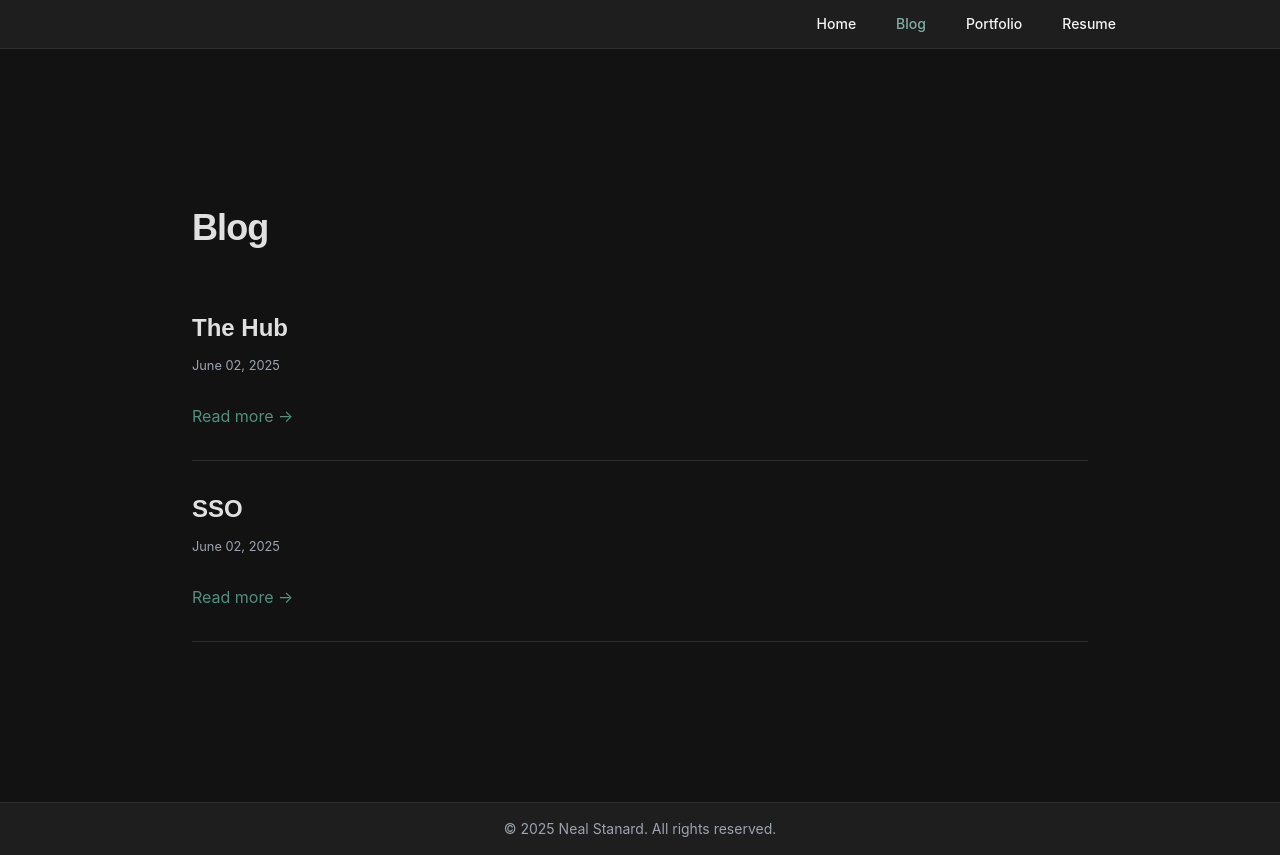
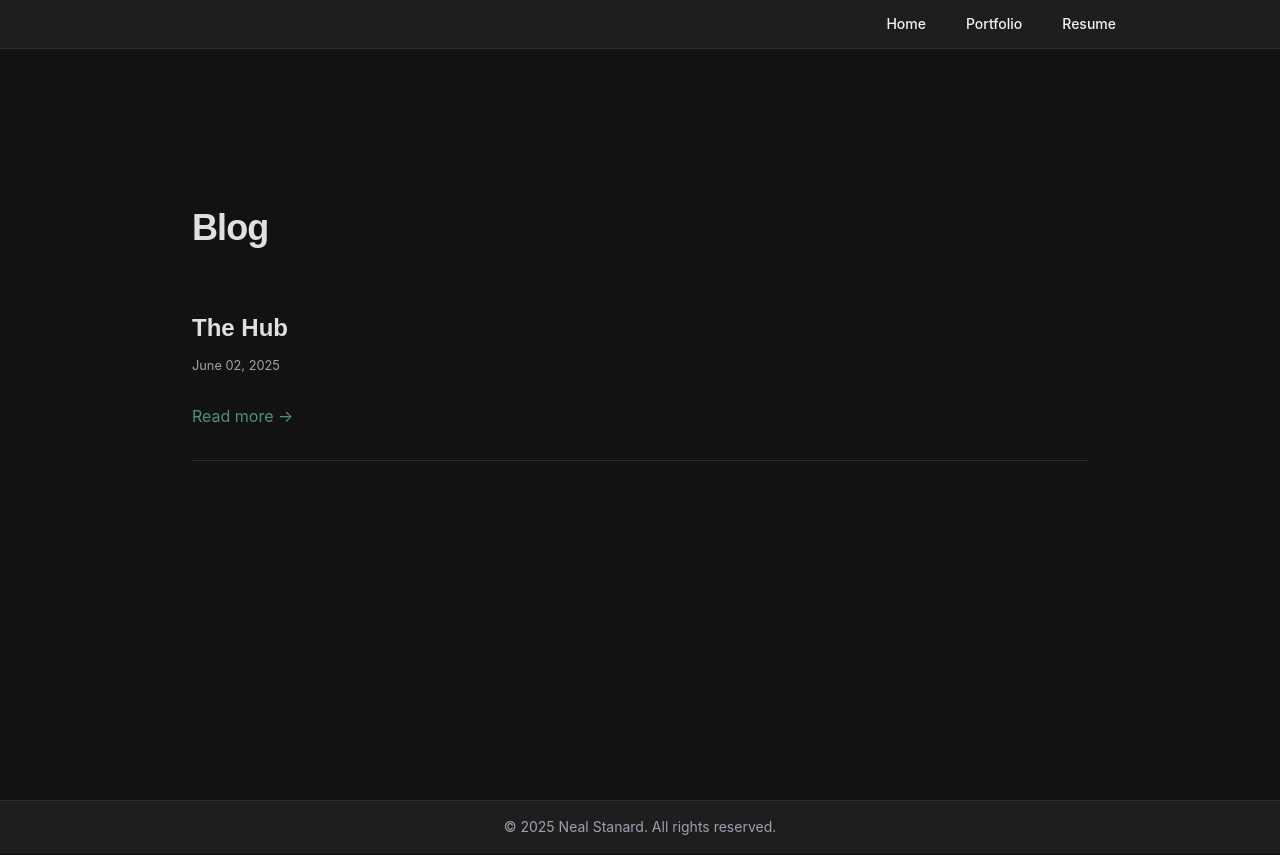
Before and after one commit to nstanard/nstanard.github.io, a Gatsby site: page /blog in a window 1280 px wide. Built offline with nearby package versions, Linux system fonts and the light colour scheme; Gatsby itself is replaced by a stand-in of ours.

Commit message:
don't show blog page in nav

```diff
--- a/content/blog/hub/index.mdx
+++ b/content/blog/hub/index.mdx
@@ -2,6 +2,7 @@
 title: "The Hub"
 date: "2025-06-02"
 description: ""
+published: true
 ---
 
-# TODO... write a blog post
+At The Routing Company, ...
--- a/content/blog/sso/index.mdx
+++ b/content/blog/sso/index.mdx
@@ -2,6 +2,7 @@
 title: "SSO"
 date: "2025-06-02"
 description: ""
+published: false
 ---
 
 # TODO... write a blog post about my SSO experience
--- a/src/components/Layout.tsx
+++ b/src/components/Layout.tsx
@@ -21,7 +21,8 @@ const Layout: React.FC<{ children: React.ReactNode }> = ({ children }) => {
 
   const navItems = [
     { name: 'Home', path: '/' },
-    { name: 'Blog', path: '/blog' },
+    // dont show the blog page in our navigation... just use blog pages to link from portfilio to blog posts
+    // { name: 'Blog', path: '/blog' },
     { name: 'Portfolio', path: '/portfolio' },
     { name: 'Resume', path: '/resume' },
   ];
--- a/src/pages/blog/index.tsx
+++ b/src/pages/blog/index.tsx
@@ -11,6 +11,7 @@ interface BlogIndexProps extends PageProps {
           title: string;
           date: string;
           description: string;
+          published?: boolean;
         };
         fields: {
           slug: string;
@@ -21,7 +22,8 @@ interface BlogIndexProps extends PageProps {
 }
 
 const BlogIndex: React.FC<BlogIndexProps> = ({ data }) => {
-  const posts = data.allMdx.nodes;
+  // Only show posts where published !== false (default to true if missing)
+  const posts = data.allMdx.nodes.filter(post => post.frontmatter.published !== false);
 
   return (
     <Layout>
@@ -73,6 +75,7 @@ export const query = graphql`
           title
           date(formatString: "MMMM DD, YYYY")
           description
+          published
         }
         fields {
           slug
```
